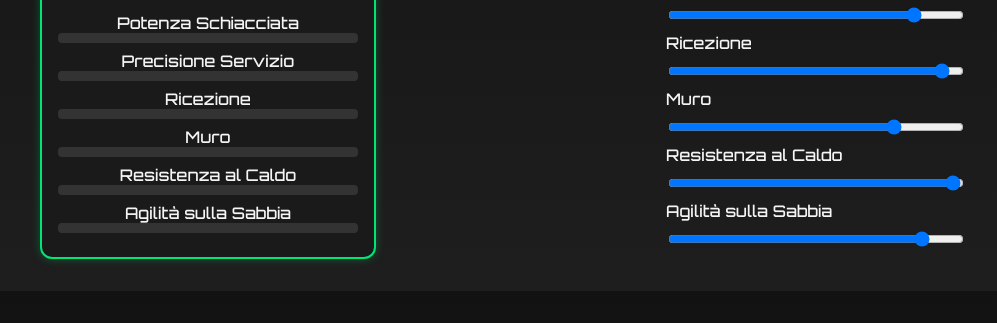
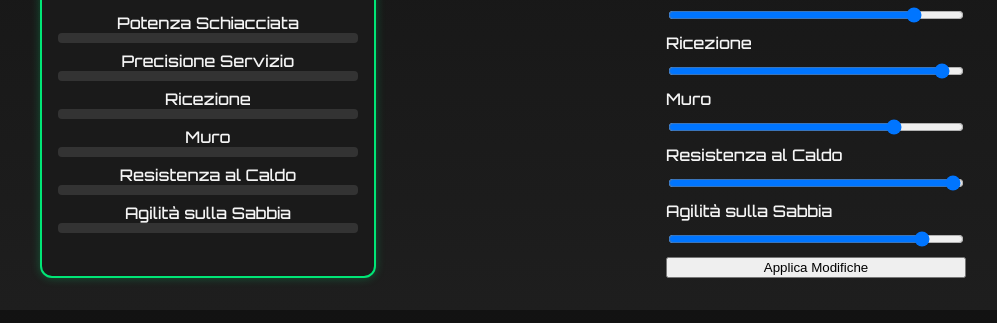
Before and after one commit to iamthebob87/beach_volley, a plain HTML site: page index.html in a window 1280 px wide. Shown: the part 345-668 px from the top of the page, without its empty margins (137-1134 px from the left). Drawn offline with Linux system fonts and the light colour scheme; a script that the page names is missing.

Commit message:
Update index.html

```diff
--- a/index.html
+++ b/index.html
@@ -42,6 +42,7 @@
       <label>Muro</label><input type="range" id="muro" min="0" max="100" value="78" />
       <label>Resistenza al Caldo</label><input type="range" id="resistenza" min="0" max="100" value="99" />
       <label>Agilità sulla Sabbia</label><input type="range" id="agilita" min="0" max="100" value="88" />
+      <button id="applica">Applica Modifiche</button>
     </section>
   </main>
 
```
